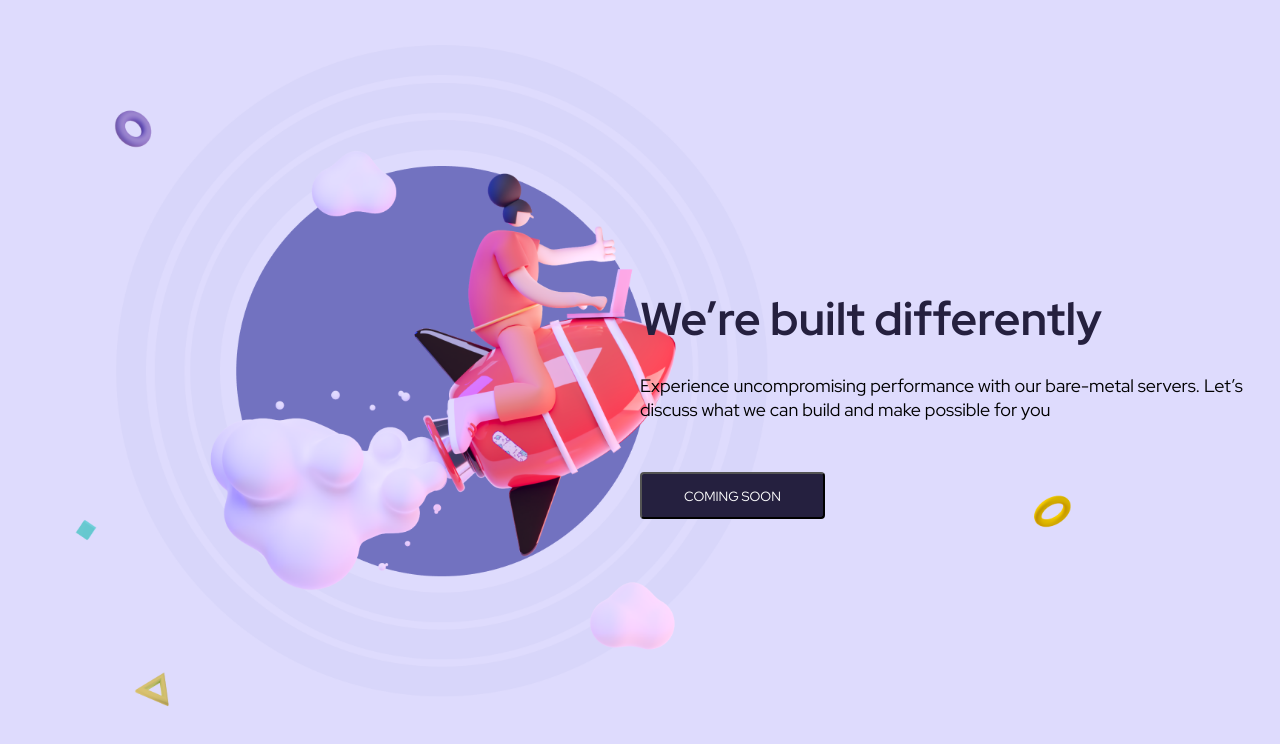
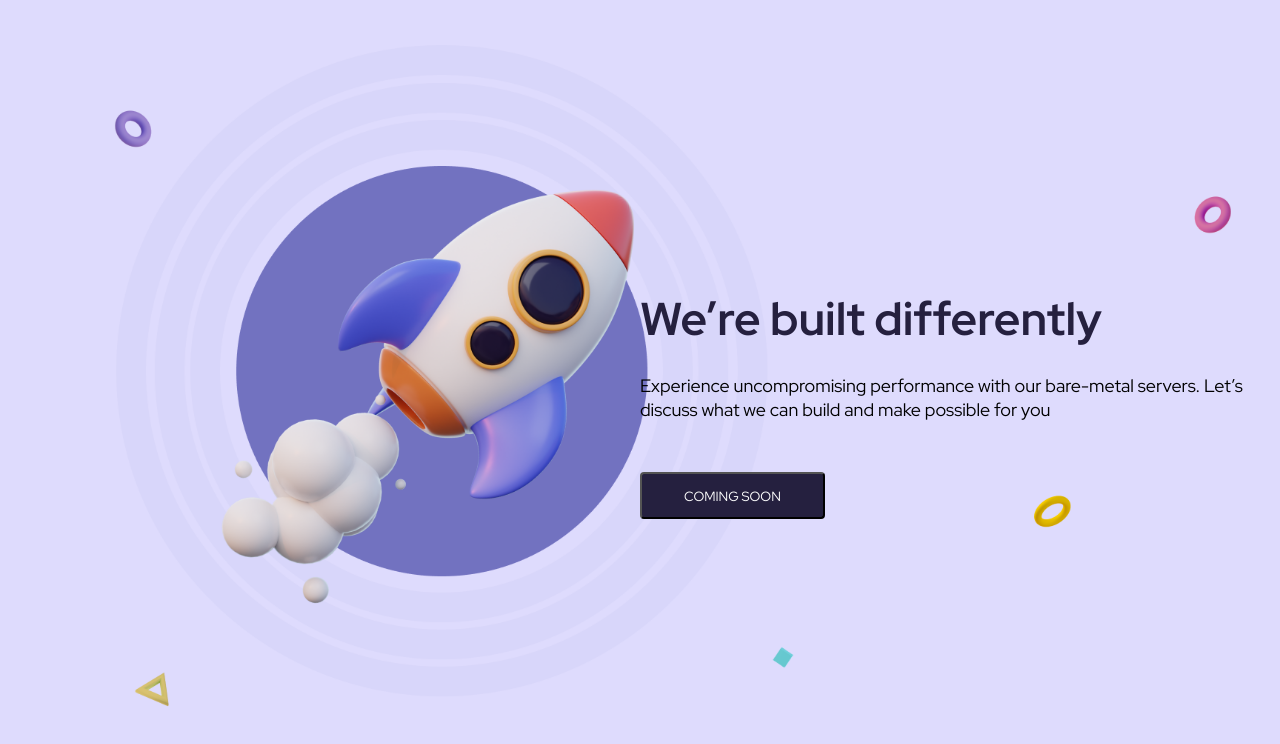
Before and after one commit to blackwolfinc/newUltra-one, a React (Create React App) app: page / in a window 1280 px wide. Shown: the top 744 px of the page. Built offline with nearby package versions, Linux system fonts and the light colour scheme.

Commit message:
fix -Change Background

```diff
--- a/src/Pages/CommingSoon/CommingSoon.scss
+++ b/src/Pages/CommingSoon/CommingSoon.scss
@@ -1,6 +1,6 @@
 .CommingSoonContainer {
   background-color: red;
-  background: url(../../Assets/img/BannerPng.png);
+  background: url(../../Assets/img/BannerPng2.png);
   background-repeat: no-repeat;
   background-size: cover;
   background-position: inherit;
@@ -27,6 +27,7 @@
       font-family: 'Red Hat Display', sans-serif;
     }
     p {
+
       font-style: normal;
       font-weight: normal;
       font-size: 18px;
```
Also changed, not shown: src/Assets/img/BannerPng2.png (added).
